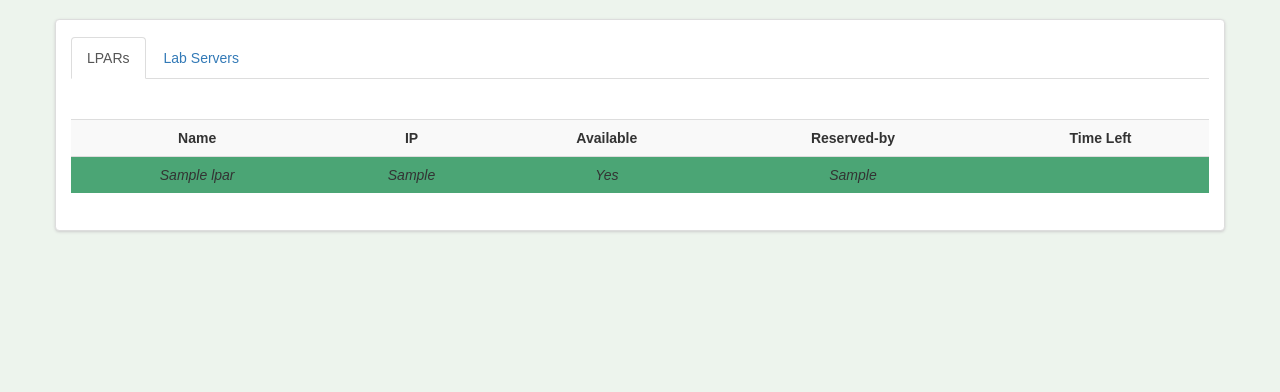
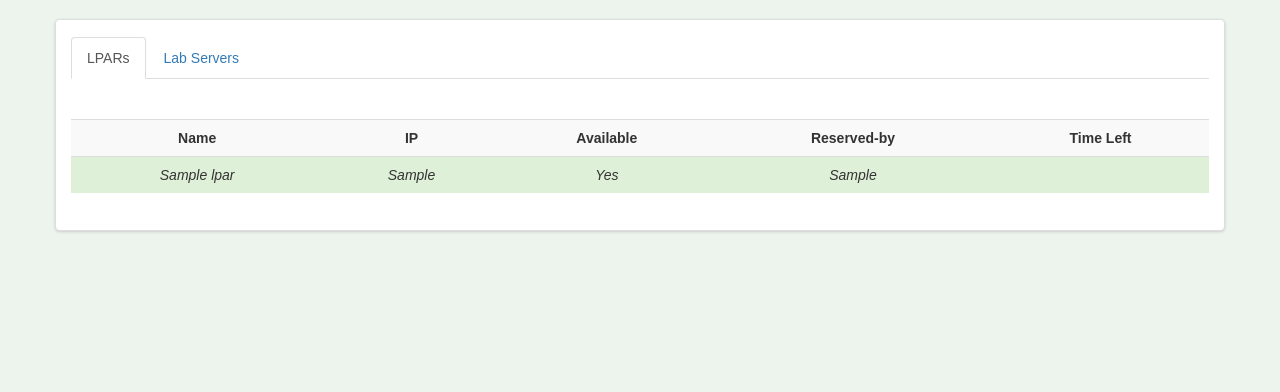
Before and after one commit to VeraLyu/LparManagement, a Django app: page / in a window 1280 px wide. Shown: the part 51-443 px from the top of the page. Run offline with Django 3.2, Linux system fonts and the light colour scheme; tables that the repository leaves empty hold one stand-in row (values such as "Sample post"); some libraries are stand-ins or nearby versions.

Commit message:
change the background color
Signed-off-by: Royce Lyu <lvroyce@linux.vnet.ibm.com>

```diff
--- a/LPARReservation/templates/home.html
+++ b/LPARReservation/templates/home.html
@@ -85,7 +85,11 @@
 {% endif %}
               </tr>
 {% for lpar in lpars %}
-            <tr style="background-color: #4BA575">
+{% if lpar.available %}
+            <tr style="background-color: #DFF0D8">
+{% else %}
+            <tr style="background-color: #FCF8E3">
+{% endif %}
               <td><i>{{ lpar.name }}</i></td>
               <td><i>{{ lpar.ip }}</i></td>
               <td><i>{%if lpar.available %}Yes{% else %}No{% endif %}</i></td>
@@ -128,7 +132,11 @@
 {% endif %}
               </tr>
 {% for server in servers %}
-              <tr style="background-color: #4BA575">
+{% if server.available %}
+            <tr style="background-color: #DFF0D8">
+{% else %}
+            <tr style="background-color: #FCF8E3">
+{% endif %}
               <td><i>{{ server.name }}</i></td>
               <td><i>{{ server.ip }}</i></td>
               <td><i>{{ server.imm_ip }}</i></td>
```
